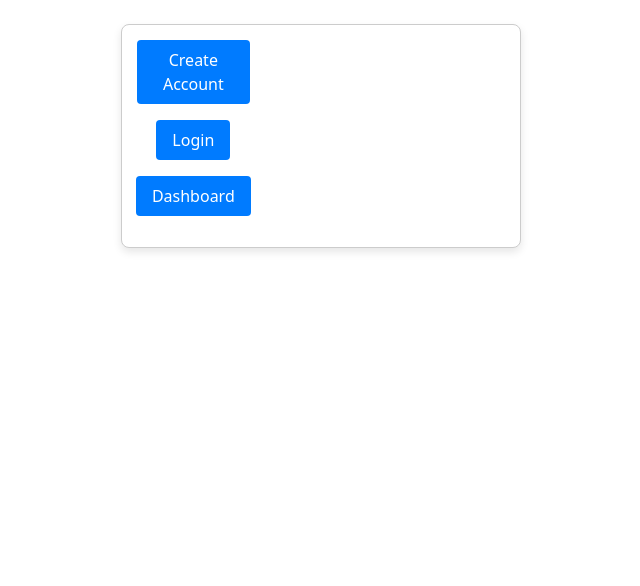
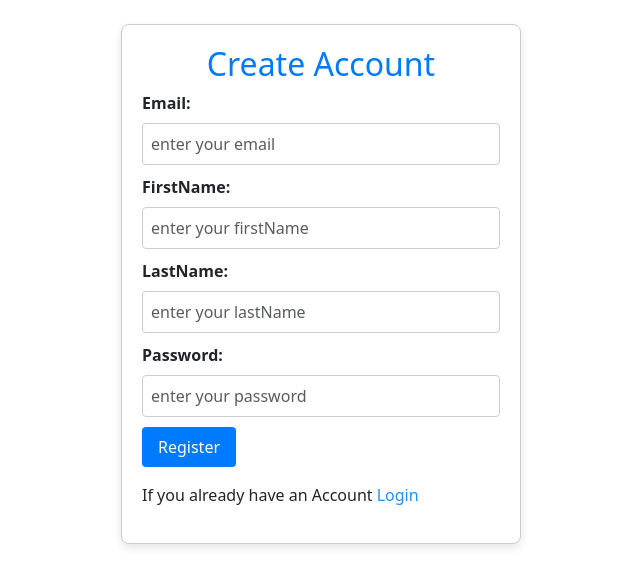
Before and after one commit to Arun-SoftwareDeveloper/Qurinom-Soutions-Task-frontend-, a React (Vite) app: page / in a window 1280 px wide. Shown: the top 586 px of the page, without its empty margins (319-959 px from the left). Built offline with nearby package versions, Linux system fonts and the light colour scheme.

Commit message:
modified:   src/App.jsx 	modified:   src/Components/Demo.jsx 	modified:   src/Forms/RegisterForm.jsx 	modified:   src/Styles/Demo.css

```diff
--- a/src/App.jsx
+++ b/src/App.jsx
@@ -45,8 +45,7 @@ function App() {
     <div>
       <Router>
         <Routes>
-          <Route path="/" element={<Demo />} />
-          <Route path="/register" element={<RegisterForm />} />
+          <Route path="/" element={<RegisterForm />} />
           <Route path="/login" element={<LoginForm onLogin={handleLogin} />} />
           <Route path="/forgotPassword" element={<ForgotPasswordForm />} />
           <Route path="/resetPassword" element={<ResetPasswordForm />} />
--- a/src/Components/Demo.jsx
+++ b/src/Components/Demo.jsx
@@ -1,29 +1,46 @@
-import React from "react";
-import { Link } from "react-router-dom";
+import React, { useState } from "react";
 import "../Styles/Demo.css";
 
-function Demo() {
+const Demo = () => {
+  const [projectDescription, setProjectDescription] = useState("");
+
+  const handleDescriptionChange = (e) => {
+    setProjectDescription(e.target.value);
+  };
+
   return (
-    <div className="demo-container container mt-4">
-      <div className="row">
-        <div className="col-md-12">
-          <div className="col-md-4 mb-3">
-            <Link to="/" className="btn btn-primary btn-block">
-              Create Account
-            </Link>
-          </div>
-          <div className="col-md-4 mb-3">
-            <Link to="/login" className="btn btn-primary btn-block">
-              Login
-            </Link>
-          </div>
-          <div className="col-md-4 mb-3">
-            <span className="btn btn-primary btn-block">Dashboard</span>
-          </div>
-        </div>
-      </div>
+    <div className="app">
+      <header className="header">
+        <h1>Demo Dashboard</h1>
+      </header>
+
+      <main className="main">
+        <section className="project-section">
+          <h2>Project Description</h2>
+          <p>
+            {" "}
+            summary begins with an introductory sentence that states the text's
+            title, author and main point of the text as you see it. A summary is
+            written in your own words. A summary contains only the ideas of the
+            original text. Do not insert any of your own opinions,
+            interpretations, deductions or comments into a summary.
+          </p>
+        </section>
+
+        <section className="about-section">
+          <h2>About the Project</h2>
+          <p>This is a demo dashboard created using React.</p>
+        </section>
+
+        <section className="buttons-section">
+          <button className="common-button">How</button>
+          <button className="common-button">About</button>
+          <button className="common-button">Login</button>
+          <button className="common-button">Create Account</button>
+        </section>
+      </main>
     </div>
   );
-}
+};
 
 export default Demo;
--- a/src/Forms/RegisterForm.jsx
+++ b/src/Forms/RegisterForm.jsx
@@ -90,6 +90,7 @@ function RegisterForm() {
       <div className="row">
         <div className="col-md-12">
           <form className="form-group" onSubmit={handleRegisterForm}>
+            <h2>Create Account</h2>
             <label htmlFor="email">Email:</label>
             <input
               type="text"
--- a/src/Styles/Demo.css
+++ b/src/Styles/Demo.css
@@ -1,30 +1,23 @@
-/* Demo.css */
-
-.demo-container {
-  text-align: center;
+.app {
+  display: flex;
+  flex-direction: column;
+  align-items: flex-start;
 }
 
-.btn-primary {
-  background-color: #007bff;
-  color: #fff;
+.main {
+  display: flex;
+  flex-direction: column;
+  align-items: flex-start;
 }
 
-.btn-primary:hover {
-  background-color: #0056b3;
+.buttons-section {
+  display: flex;
+  justify-content: flex-end;
+  margin-top: 10px; /* Add margin for spacing */
 }
 
-.col-md-4 {
-  display: flex;
-  justify-content: center;
-  align-items: center;
+.common-button {
+  margin-left: 10px; /* Add margin between buttons */
 }
 
-/* Optional: Add some margin to the top of the container for spacing */
-.mt-4 {
-  margin-top: 1.5rem;
-}
-
-/* Optional: Add some padding to the container */
-.container {
-  padding: 15px;
-}
+/* Add any other styles you want */
```
